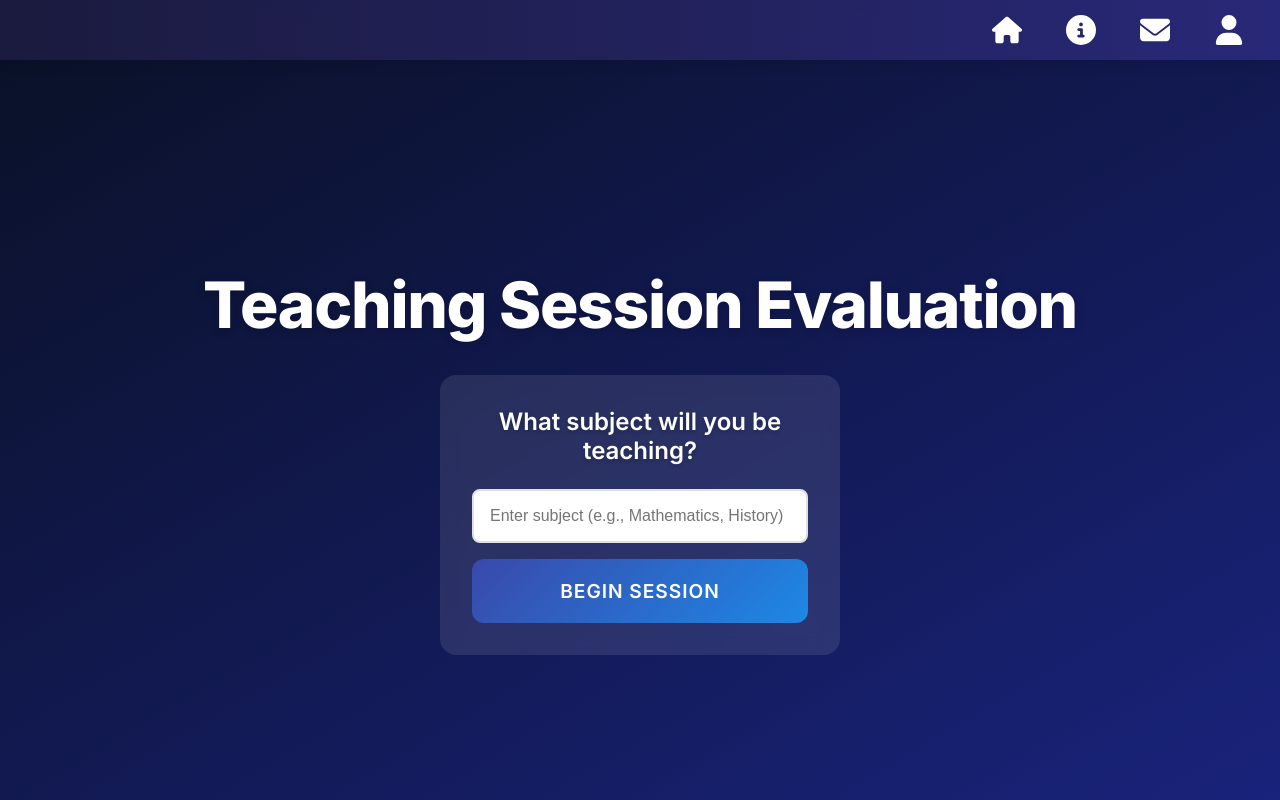
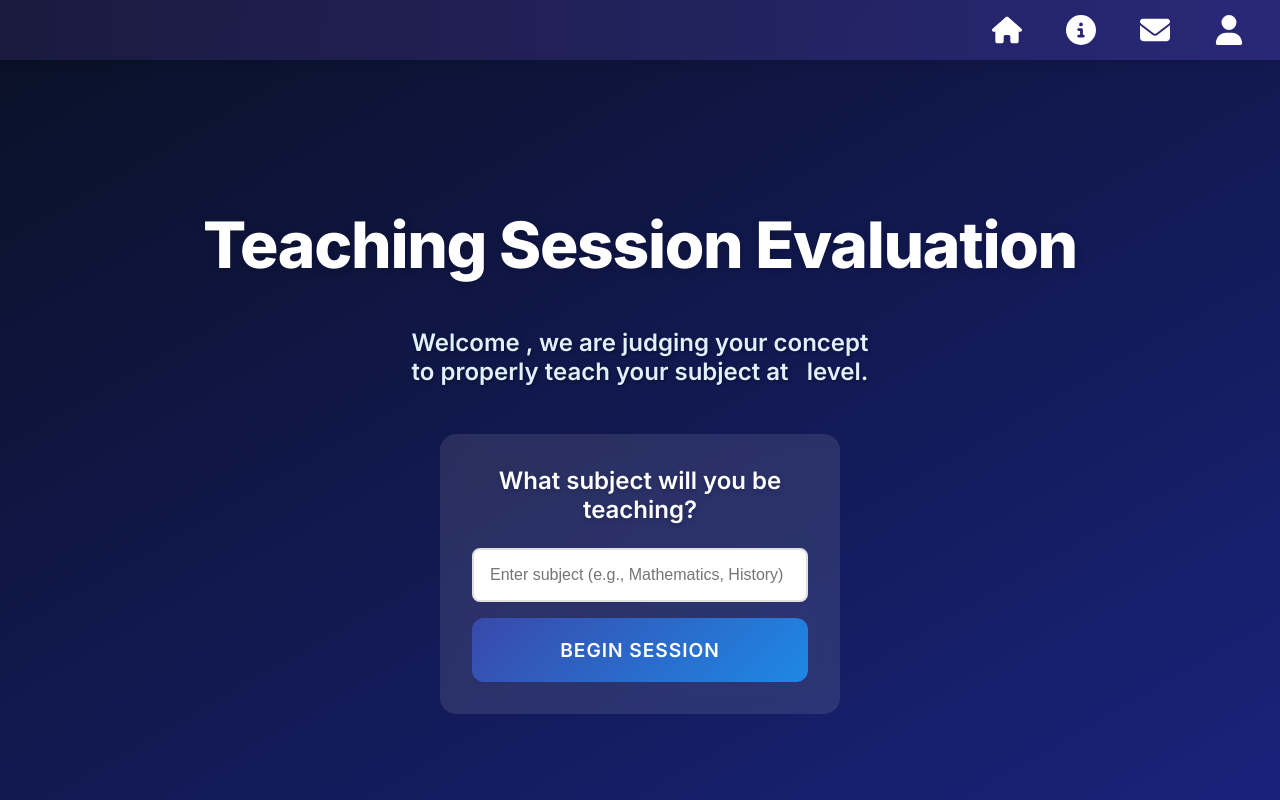
Before and after one commit to oHqrizon/UofT-Hacks-2025, a React (Create React App) app in the folder templates/: page /evaluation in a window 1280 px wide. Built offline with nearby package versions, Linux system fonts and the light colour scheme; a web font is replaced by a local one.

Commit message:
welcome user and education level after submit

```diff
--- a/templates/src/pages/Evaluation.js
+++ b/templates/src/pages/Evaluation.js
@@ -1,8 +1,11 @@
 import React, { useState } from 'react';
+import { useLocation } from 'react-router-dom';
 import EmotionDetection from '../components/EmotionDetection';
 import '../styling/EvaluationPage.css';
 
 function Evaluation() {
+    const location = useLocation();
+    const { name, education } = location.state || {};
     const [isSessionActive, setIsSessionActive] = useState(false);
     const [sessionResults, setSessionResults] = useState(null);
     const [showSubjectPrompt, setShowSubjectPrompt] = useState(true);
@@ -55,6 +58,11 @@ function Evaluation() {
             <div className="evaluation-container">
                 <h2>Teaching Session Evaluation</h2>
 
+                <div className="user-info">
+                    <p>Welcome <i>{name}</i>, we are judging your concept <br></br>to properly teach your subject at <i>{education}</i>&nbsp; level.</p>
+                </div>
+                <br></br>
+
                 {showSubjectPrompt && !isLoading && !isSessionActive && !sessionResults && (
                     <div className="subject-prompt">
                         <h3>What subject will you be teaching?</h3>
@@ -88,6 +96,11 @@ function Evaluation() {
                 {sessionResults && !isSessionActive && !showSubjectPrompt && (
                     <div className="session-results">
                         <h3>Session Results</h3>
+                        <div className="user-session-info">
+                            <p>Teacher: {name}</p>
+                            <p>Education Level: {education}</p>
+                            <p>Subject: {subject}</p>
+                        </div>
                         <div className="results-grid">
                             <div className="result-card">
                                 <h4>Teaching Effectiveness</h4>
--- a/templates/src/styling/EvaluationPage.css
+++ b/templates/src/styling/EvaluationPage.css
@@ -291,3 +291,29 @@ html, body {
     50% { transform: scale(1.05); opacity: 0.8; }
     100% { transform: scale(1); opacity: 1; }
 }
+
+.user-info {
+    padding: 0.5rem;
+    margin-bottom: 1rem;
+}
+
+.user-info p {
+    margin: 0.3rem 0;
+    font-size: 1.5rem;
+    font-weight: 600;
+    color: #dff0ff;
+    font-family: 'Inter', -apple-system, BlinkMacSystemFont, sans-serif;
+}
+
+.user-session-info {
+    padding: 0.5rem;
+    margin-bottom: 1.5rem;
+}
+
+.user-session-info p {
+    margin: 0.3rem 0;
+    font-size: 1rem;
+    font-weight: 600;
+    color: #dff0ff;
+    font-family: 'Inter', -apple-system, BlinkMacSystemFont, sans-serif;
+}
```
